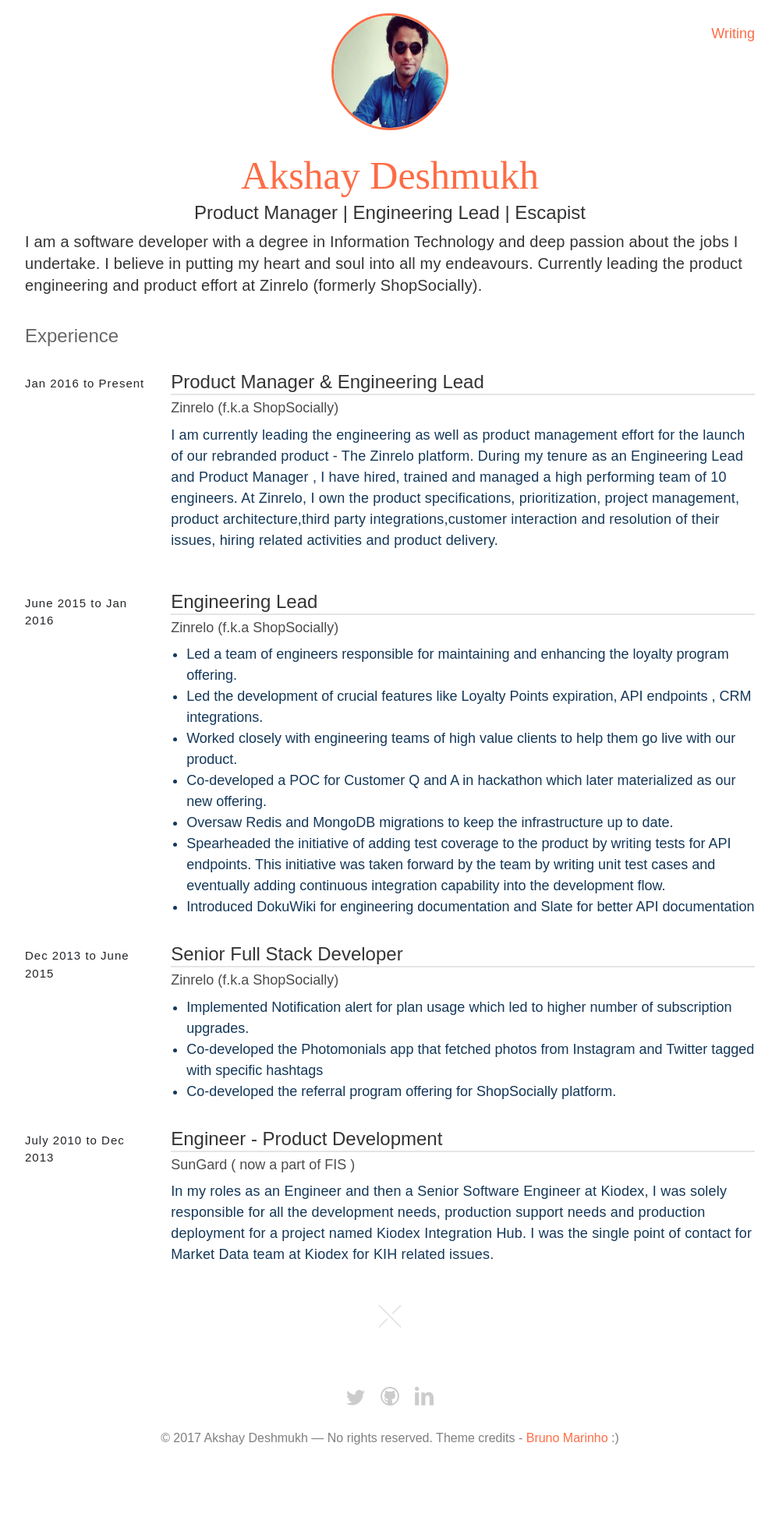
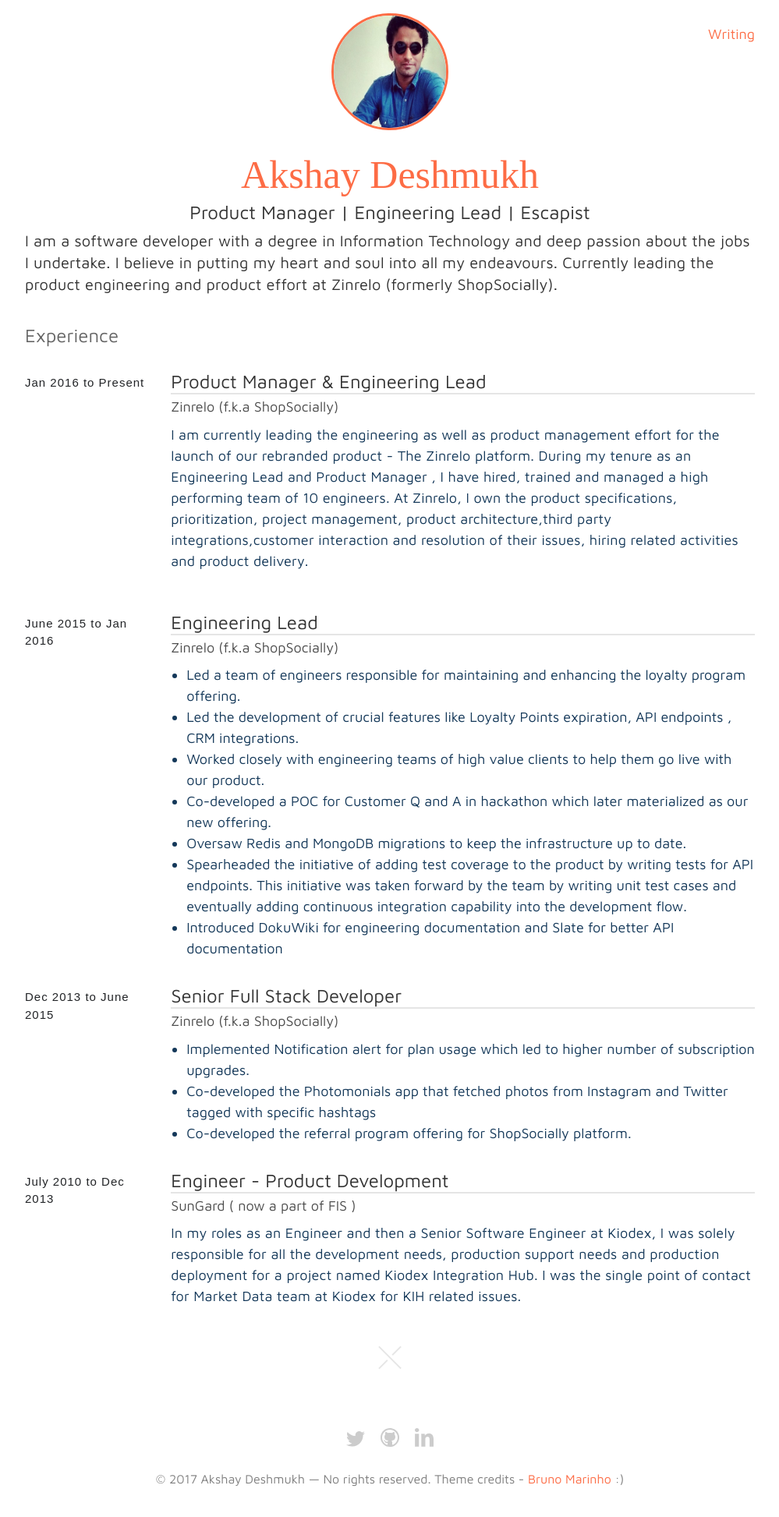
Before and after one commit to akshayy/akshayd, a Jekyll site: the page built from index.md, in a window 1280 px wide. Shown: the whole page at 78% size, without its empty margins (140-1139 px from the left). Built offline with Jekyll 4.4.1, drawn with Linux system fonts in a browser that asks for light colours; before the commit the page ends 1894 px from its top, so only the background shows below that.

Commit message:
changes for github pages

```diff
--- a/_includes/header.html
+++ b/_includes/header.html
@@ -21,7 +21,7 @@
 
   <!-- Icons -->
   <link rel="shortcut icon" href="{{ site.github.url  }}/public/images/favicon.ico" />
-
+  <link href="https://fonts.googleapis.com/css?family=Maven+Pro:400,500,700,900" rel="stylesheet">
   <script src="https://use.typekit.net/jsb8foe.js"></script>
   <script>try{Typekit.load({ async: true });}catch(e){}</script>
 
--- a/_sass/_base.scss
+++ b/_sass/_base.scss
@@ -1,7 +1,7 @@
 
 
 // Font Setup
-$san-serif-font: "franklin-gothic-urw",sans-serif;
+$san-serif-font: "Maven Pro",sans-serif;
 $serif-font: "abril-fatface",serif;
 
 $big: 50px;
```
Also changed, not shown: 13 other files.
